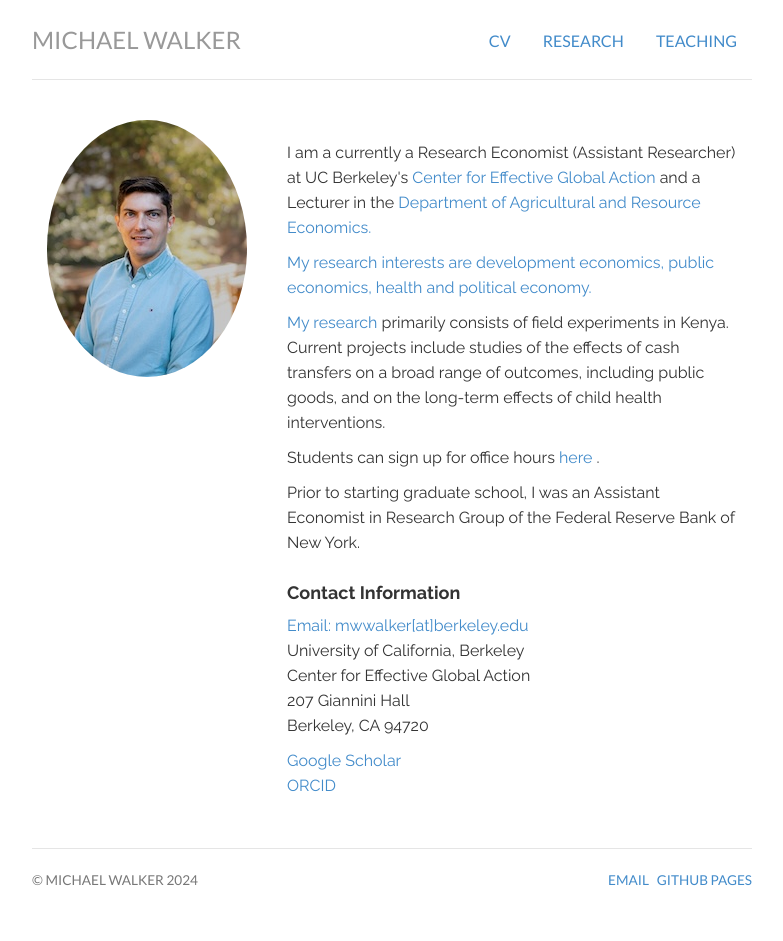
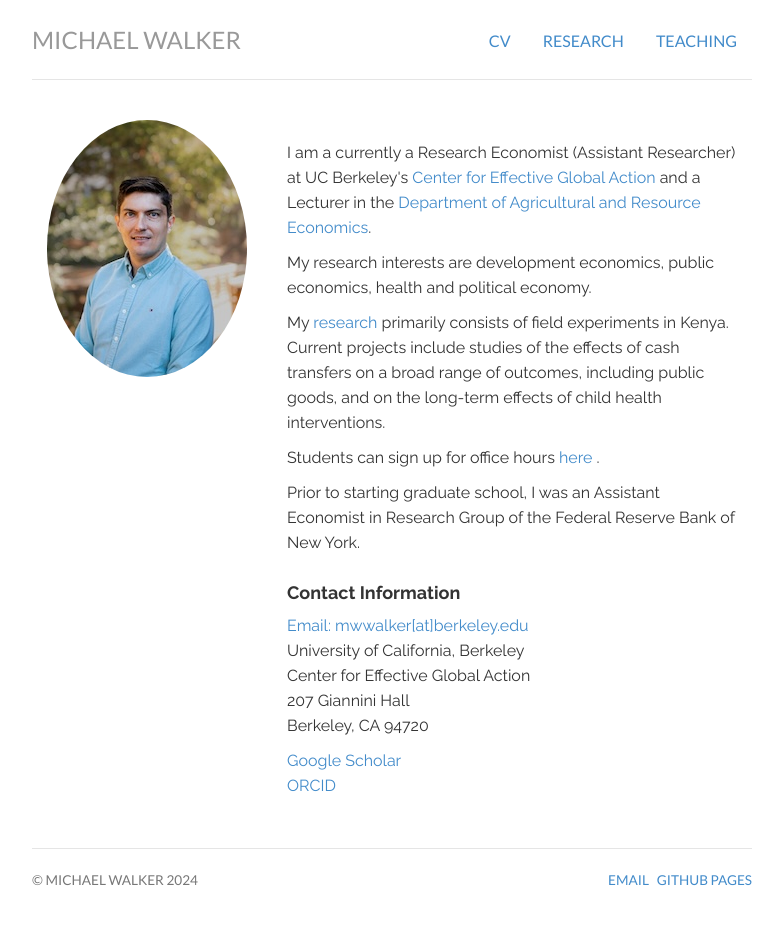
Before and after one commit to mwwalker/mwwalker.github.io, a Jekyll site: the page built from index.html, in a window 1280 px wide. Shown: the whole page, without its empty margins (248-1031 px from the left). Built offline with Jekyll 4.4.1, drawn with Linux system fonts in a browser that asks for light colours.

Commit message:
fixing link

```diff
--- a/index.html
+++ b/index.html
@@ -15,7 +15,7 @@
             </div>
             <div itemscope itemtype="http://data-vocabulary.org/Person" class="col-sm-8">
 
-                <p class="lead"> <p>I am a currently a Research Economist (Assistant Researcher) at UC Berkeley's <a href="https://cega.berkeley.edu"> Center for Effective Global Action</a> and a Lecturer in the <a href="https://are.berkeley.edu/"</a> Department of Agricultural and Resource Economics.</p>
+                <p class="lead"> <p>I am a currently a Research Economist (Assistant Researcher) at UC Berkeley's <a href="https://cega.berkeley.edu"> Center for Effective Global Action</a> and a Lecturer in the <a href="https://are.berkeley.edu/"> Department of Agricultural and Resource Economics</a>.</p>
 
                 <p> My research interests are development economics, public economics, health and political economy.</p>
 
```
